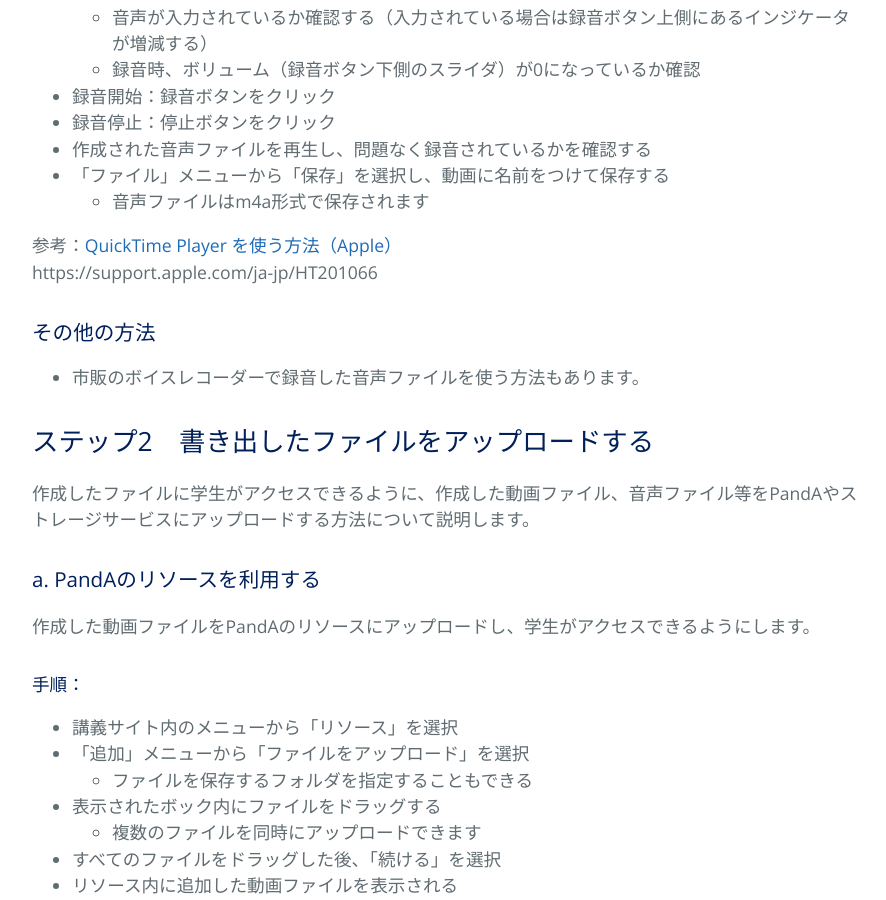
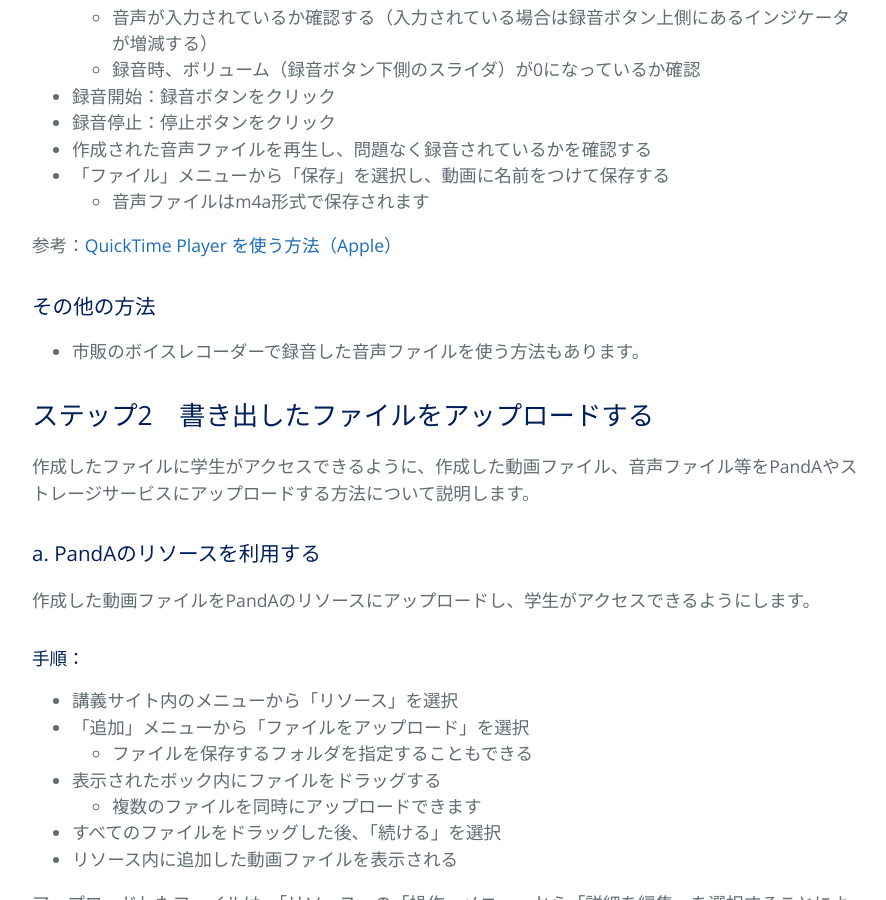
Before and after one commit to kyoto-u/online-edu, a Jekyll site: the page built from 01_ppt_with_audio.md, in a window 1280 px wide and 900 px high, scrolled down 4132 px. Shown: the whole window, without its empty margins (192-1078 px from the left). Built offline with Jekyll 4.4.1, drawn with Linux system fonts in a browser that asks for light colours.

Commit message:
Add files via upload

```diff
--- a/01_ppt_with_audio.md
+++ b/01_ppt_with_audio.md
@@ -137,8 +137,7 @@ Windows 10 の標準アプリの1つ「ボイスレコーダー」を使うと
 - 「ファイル」メニューから「保存」を選択し、動画に名前をつけて保存する
   - 音声ファイルはm4a形式で保存されます
 
-参考：[QuickTime Player を使う方法（Apple）](https://support.apple.com/ja-jp/HT201066)<br>
-https://support.apple.com/ja-jp/HT201066
+参考：[QuickTime Player を使う方法（Apple）](https://support.apple.com/ja-jp/HT201066)
 
 ### その他の方法
 - 市販のボイスレコーダーで録音した音声ファイルを使う方法もあります。
```
